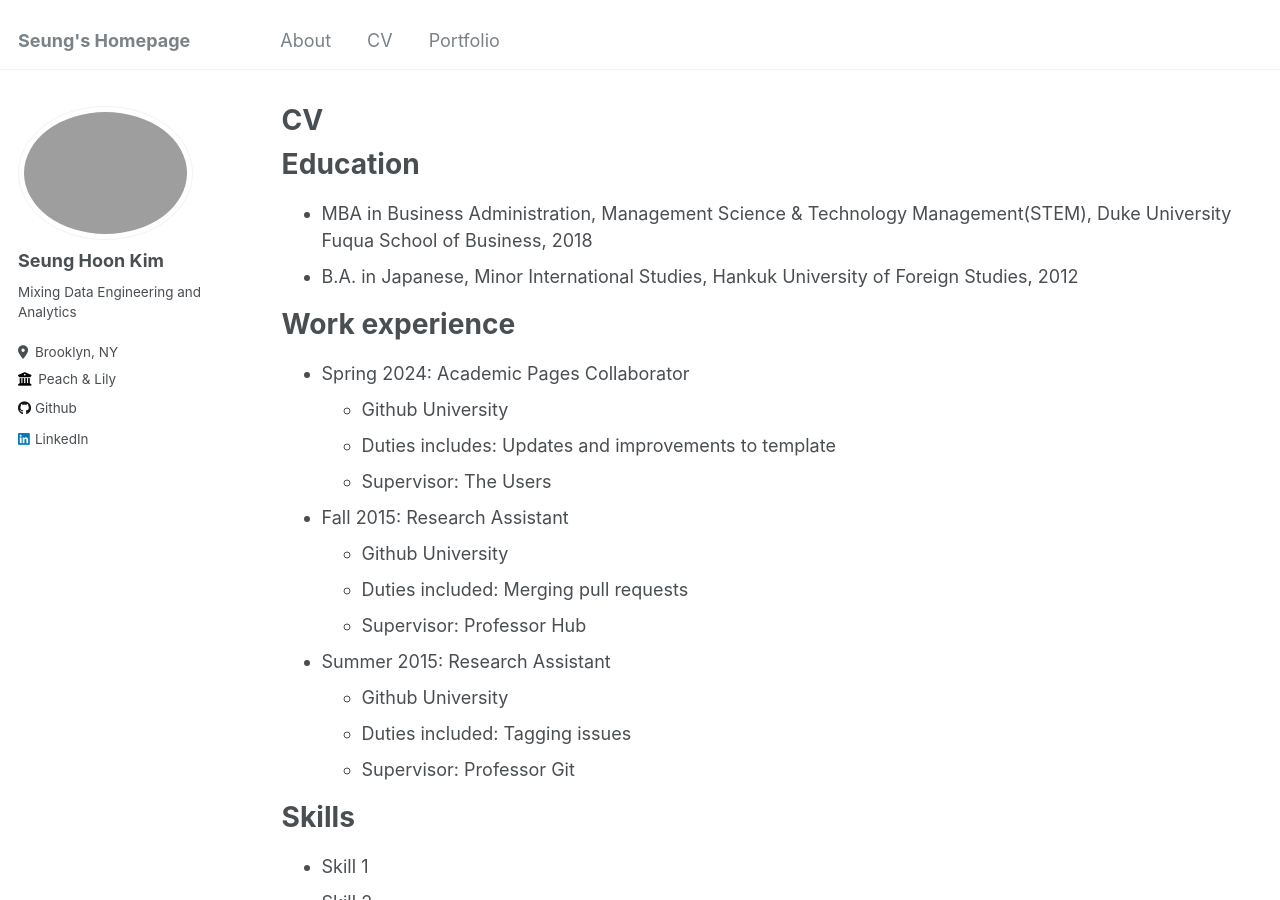
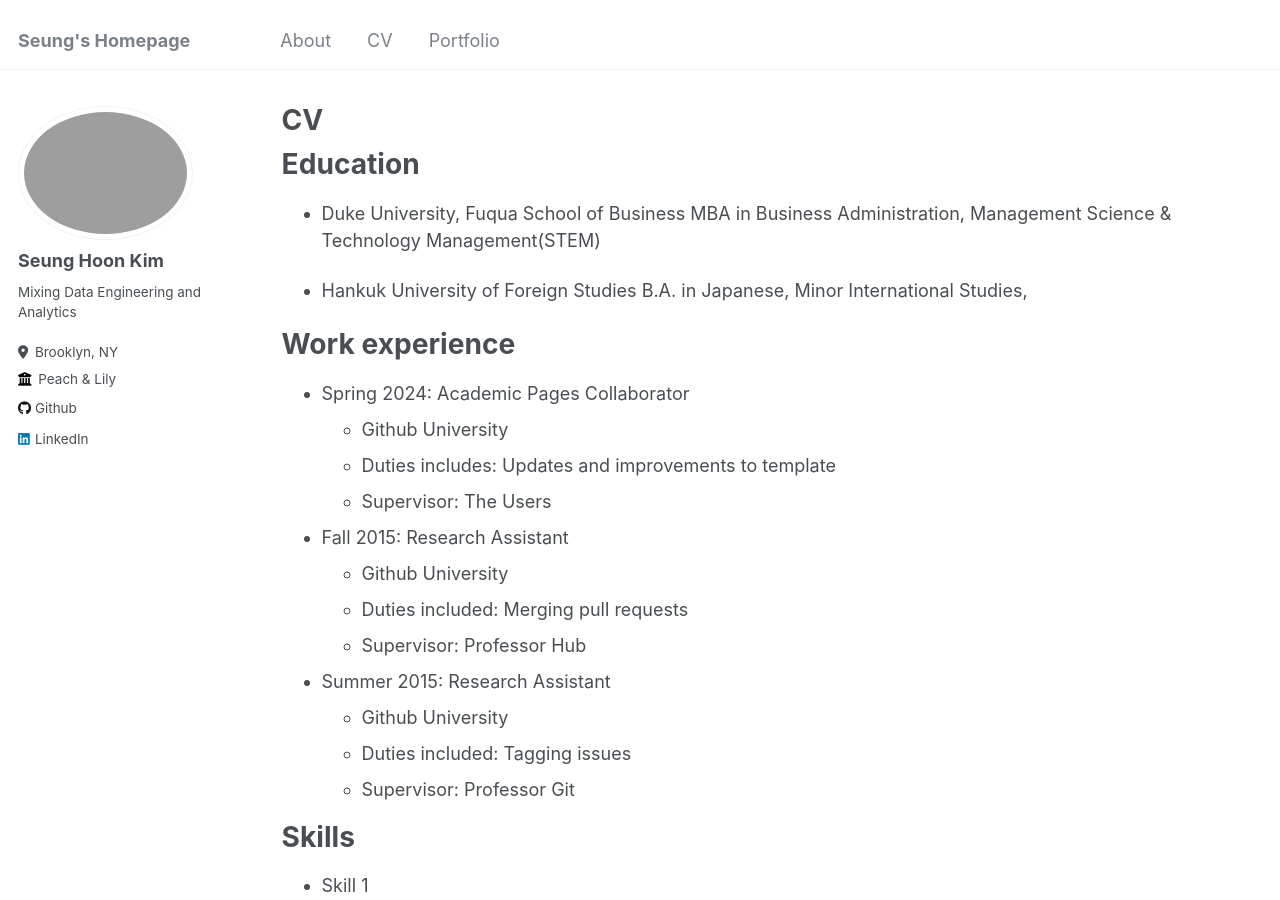
Before and after one commit to seunghoonkim1/seunghoonkim1.github.io, a Jekyll site: the page built from _pages/cv.md, in a window 1280 px wide and 900 px high. Built offline with Jekyll 4.4.1, drawn with Linux system fonts in a browser that asks for light colours.

Commit message:
changed education on CV

```diff
--- a/_pages/cv.md
+++ b/_pages/cv.md
@@ -11,8 +11,11 @@ redirect_from:
 
 Education
 ======
-* MBA in Business Administration, Management Science & Technology Management(STEM), Duke University Fuqua School of Business, 2018
-* B.A. in Japanese, Minor International Studies, Hankuk University of Foreign Studies, 2012
+* Duke University, Fuqua School of Business
+MBA in Business Administration, Management Science & Technology Management(STEM)
+
+* Hankuk University of Foreign Studies
+B.A. in Japanese, Minor International Studies,
 
 Work experience
 ======
```
